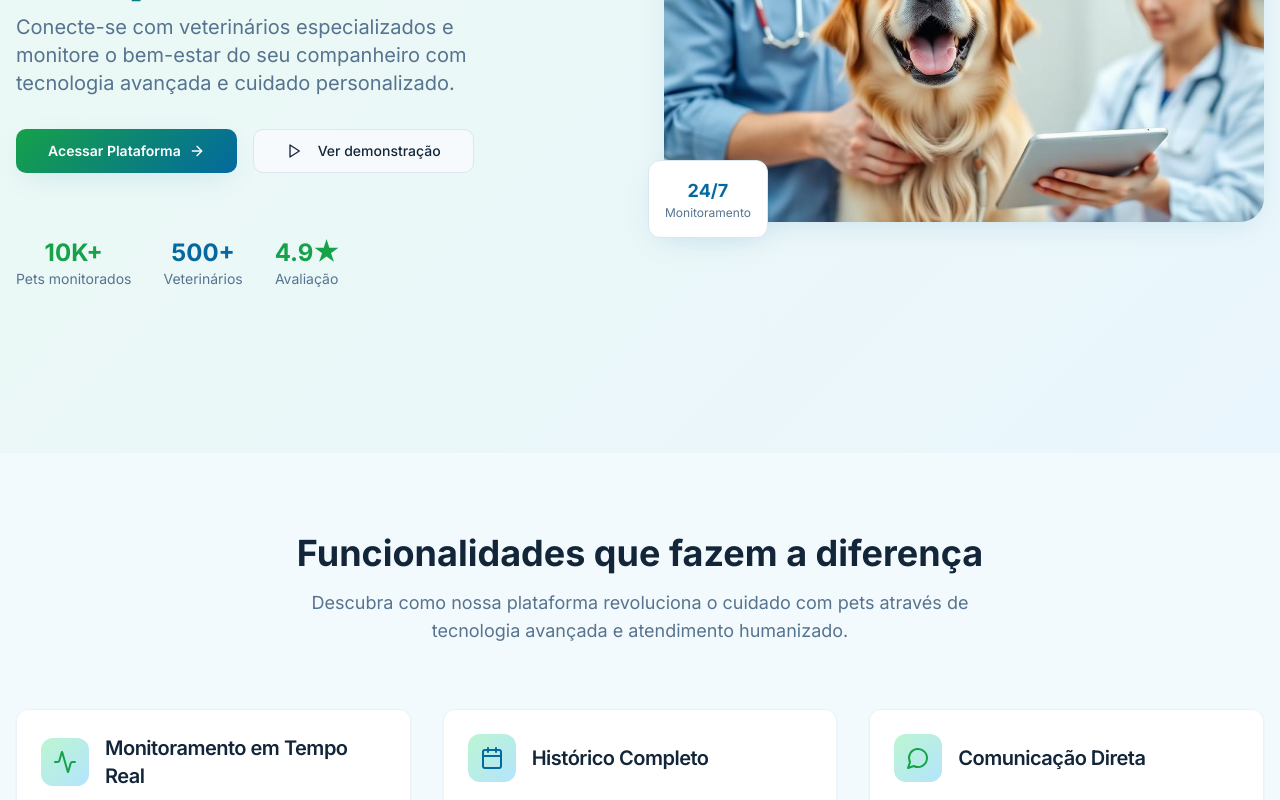
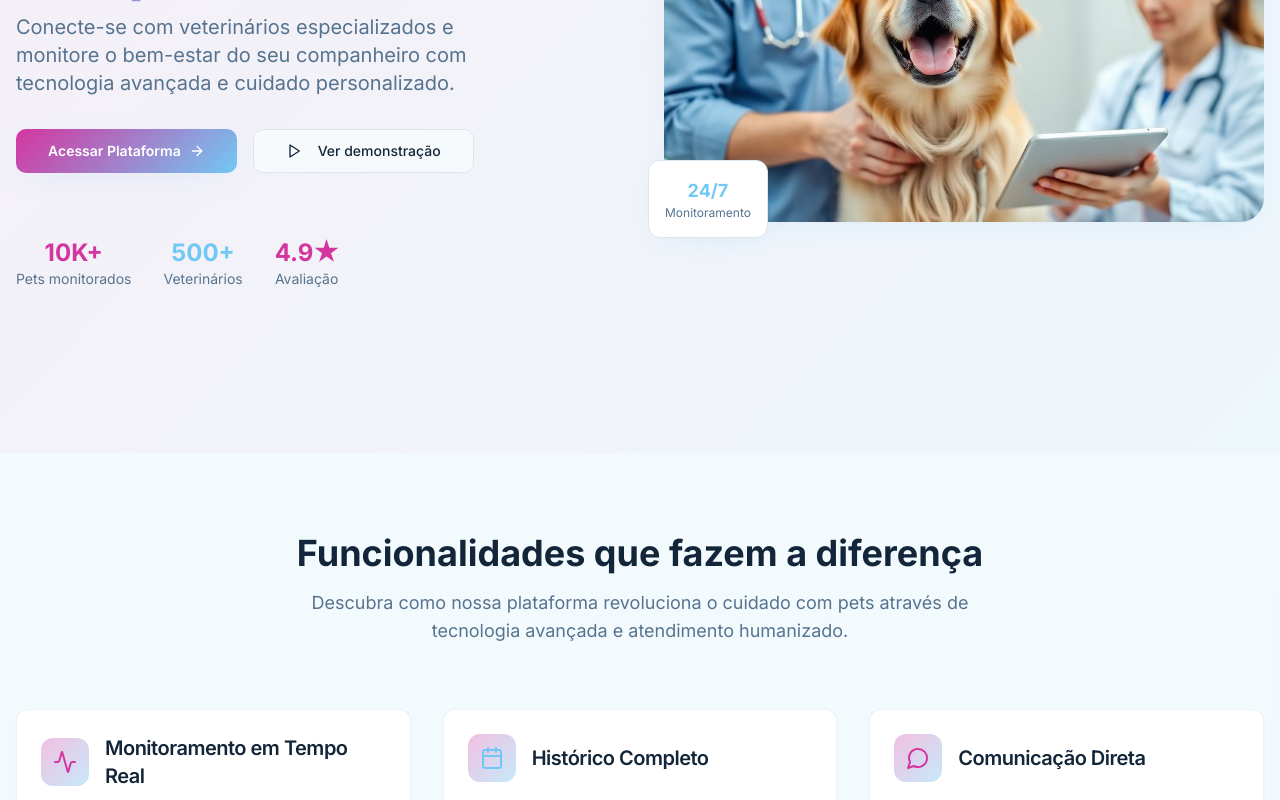
Before and after one commit to schups-gt/pet-well-track, a React (Vite) app: page / in a window 1280 px wide. Shown: the part 420-1220 px from the top of the page. Built offline with nearby package versions, Linux system fonts and the light colour scheme; the HTML template or start-up script is replaced by a standard one.

Commit message:
Update color palette

```diff
--- a/src/components/Features.tsx
+++ b/src/components/Features.tsx
@@ -13,7 +13,7 @@ const features = [
     icon: Activity,
     title: "Monitoramento em Tempo Real",
     description: "Acompanhe os sinais vitais e atividades do seu pet 24 horas por dia com sensores inteligentes.",
-    color: "text-health-green"
+    color: "text-health-pink"
   },
   {
     icon: Calendar,
@@ -37,7 +37,7 @@ const features = [
     icon: Smartphone,
     title: "App Mobile",
     description: "Acesse todas as funcionalidades através do nosso aplicativo mobile intuitivo e responsivo.",
-    color: "text-health-green"
+    color: "text-health-pink"
   },
   {
     icon: Users,
--- a/src/components/Footer.tsx
+++ b/src/components/Footer.tsx
@@ -60,7 +60,7 @@ const Footer = () => {
             <h3 className="font-semibold text-lg">Contato</h3>
             <div className="space-y-3 text-sm">
               <div className="flex items-center gap-2">
-                <Mail className="w-4 h-4 text-health-green" />
+                <Mail className="w-4 h-4 text-health-pink" />
                 <span className="text-background/80">contato@pethealth.com.br</span>
               </div>
               <div className="flex items-center gap-2">
--- a/src/components/Hero.tsx
+++ b/src/components/Hero.tsx
@@ -36,7 +36,7 @@ const Hero = () => {
 
           <div className="flex items-center gap-8 pt-8">
             <div className="text-center">
-              <div className="text-2xl font-bold text-health-green">10K+</div>
+              <div className="text-2xl font-bold text-health-pink">10K+</div>
               <div className="text-sm text-muted-foreground">Pets monitorados</div>
             </div>
             <div className="text-center">
@@ -62,7 +62,7 @@ const Hero = () => {
           {/* Floating cards */}
           <div className="absolute -top-4 -right-4 bg-card p-4 rounded-xl shadow-card border border-border">
             <div className="flex items-center gap-2">
-              <div className="w-3 h-3 bg-health-green rounded-full animate-pulse" />
+              <div className="w-3 h-3 bg-health-pink rounded-full animate-pulse" />
               <span className="text-sm font-medium">Status: Saudável</span>
             </div>
           </div>
--- a/src/components/UserTypes.tsx
+++ b/src/components/UserTypes.tsx
@@ -46,7 +46,7 @@ const UserTypes = () => {
             <CardContent className="space-y-6">
               <div className="space-y-4">
                 <div className="flex items-start gap-3">
-                  <Monitor className="w-5 h-5 text-health-green mt-1" />
+                  <Monitor className="w-5 h-5 text-health-pink mt-1" />
                   <div>
                     <h4 className="font-semibold text-foreground">Dashboard Intuitivo</h4>
                     <p className="text-muted-foreground text-sm">
@@ -103,7 +103,7 @@ const UserTypes = () => {
             <CardContent className="space-y-6">
               <div className="space-y-4">
                 <div className="flex items-start gap-3">
-                  <BarChart3 className="w-5 h-5 text-health-green mt-1" />
+                  <BarChart3 className="w-5 h-5 text-health-pink mt-1" />
                   <div>
                     <h4 className="font-semibold text-foreground">Painel de Gestão</h4>
                     <p className="text-muted-foreground text-sm">
--- a/src/components/ui/button.tsx
+++ b/src/components/ui/button.tsx
@@ -16,7 +16,7 @@ const buttonVariants = cva(
         ghost: "hover:bg-accent hover:text-accent-foreground",
         link: "text-primary underline-offset-4 hover:underline",
         hero: "bg-health-gradient text-white hover:scale-105 shadow-card transition-all duration-300 font-semibold",
-        health: "bg-health-green text-white hover:bg-health-green/90 shadow-soft",
+        health: "bg-health-pink text-white hover:bg-health-pink/90 shadow-soft",
         accent: "bg-accent text-accent-foreground hover:bg-accent/90 shadow-soft",
       },
       size: {
--- a/src/index.css
+++ b/src/index.css
@@ -17,16 +17,16 @@ All colors MUST be HSL.
     --popover: 0 0% 100%;
     --popover-foreground: 210 50% 15%;
 
-    --primary: 142 76% 36%;
+    --primary: 320 65% 52%;
     --primary-foreground: 0 0% 98%;
 
-    --secondary: 195 100% 95%;
+    --secondary: 200 100% 95%;
     --secondary-foreground: 210 50% 25%;
 
     --muted: 210 40% 96%;
     --muted-foreground: 210 25% 45%;
 
-    --accent: 201 96% 32%;
+    --accent: 200 85% 70%;
     --accent-foreground: 0 0% 98%;
 
     --destructive: 0 84% 60%;
@@ -34,20 +34,20 @@ All colors MUST be HSL.
 
     --border: 210 40% 90%;
     --input: 210 40% 90%;
-    --ring: 142 76% 36%;
+    --ring: 320 65% 52%;
 
     --radius: 0.75rem;
 
-    /* Pet Health Theme Colors */
-    --health-green: 142 76% 36%;
-    --health-green-light: 142 76% 85%;
-    --health-blue: 201 96% 32%;
-    --health-blue-light: 201 96% 85%;
-    --health-gradient: linear-gradient(135deg, hsl(var(--health-green)), hsl(var(--health-blue)));
-    --health-gradient-soft: linear-gradient(135deg, hsl(var(--health-green-light)), hsl(var(--health-blue-light)));
+    /* Pet Health Theme Colors - Rosa e Azul Bebê */
+    --health-pink: 320 65% 52%;
+    --health-pink-light: 320 65% 85%;
+    --health-blue: 200 85% 70%;
+    --health-blue-light: 200 85% 88%;
+    --health-gradient: linear-gradient(135deg, hsl(var(--health-pink)), hsl(var(--health-blue)));
+    --health-gradient-soft: linear-gradient(135deg, hsl(var(--health-pink-light)), hsl(var(--health-blue-light)));
 
     /* Shadows */
-    --shadow-soft: 0 4px 20px -4px hsl(var(--health-green) / 0.1);
+    --shadow-soft: 0 4px 20px -4px hsl(var(--health-pink) / 0.1);
     --shadow-card: 0 8px 30px -8px hsl(var(--health-blue) / 0.15);
 
     /* Animations */
@@ -80,7 +80,7 @@ All colors MUST be HSL.
     --popover: 210 50% 8%;
     --popover-foreground: 210 40% 98%;
 
-    --primary: 142 76% 45%;
+    --primary: 320 65% 60%;
     --primary-foreground: 210 50% 6%;
 
     --secondary: 210 50% 12%;
@@ -89,7 +89,7 @@ All colors MUST be HSL.
     --muted: 210 50% 12%;
     --muted-foreground: 210 25% 65%;
 
-    --accent: 201 96% 45%;
+    --accent: 200 85% 75%;
     --accent-foreground: 210 50% 6%;
 
     --destructive: 0 84% 60%;
@@ -97,16 +97,16 @@ All colors MUST be HSL.
 
     --border: 210 50% 15%;
     --input: 210 50% 15%;
-    --ring: 142 76% 45%;
+    --ring: 320 65% 60%;
 
-    --health-green: 142 76% 45%;
-    --health-green-light: 142 76% 25%;
-    --health-blue: 201 96% 45%;
-    --health-blue-light: 201 96% 25%;
-    --health-gradient: linear-gradient(135deg, hsl(var(--health-green)), hsl(var(--health-blue)));
-    --health-gradient-soft: linear-gradient(135deg, hsl(var(--health-green-light)), hsl(var(--health-blue-light)));
+    --health-pink: 320 65% 60%;
+    --health-pink-light: 320 65% 25%;
+    --health-blue: 200 85% 75%;
+    --health-blue-light: 200 85% 25%;
+    --health-gradient: linear-gradient(135deg, hsl(var(--health-pink)), hsl(var(--health-blue)));
+    --health-gradient-soft: linear-gradient(135deg, hsl(var(--health-pink-light)), hsl(var(--health-blue-light)));
 
-    --shadow-soft: 0 4px 20px -4px hsl(var(--health-green) / 0.2);
+    --shadow-soft: 0 4px 20px -4px hsl(var(--health-pink) / 0.2);
     --shadow-card: 0 8px 30px -8px hsl(var(--health-blue) / 0.3);
     --sidebar-background: 240 5.9% 10%;
     --sidebar-foreground: 240 4.8% 95.9%;
--- a/tailwind.config.ts
+++ b/tailwind.config.ts
@@ -48,8 +48,8 @@ export default {
           foreground: "hsl(var(--card-foreground))",
         },
         health: {
-          green: "hsl(var(--health-green))",
-          "green-light": "hsl(var(--health-green-light))",
+          pink: "hsl(var(--health-pink))",
+          "pink-light": "hsl(var(--health-pink-light))",
           blue: "hsl(var(--health-blue))",
           "blue-light": "hsl(var(--health-blue-light))",
         },
```
